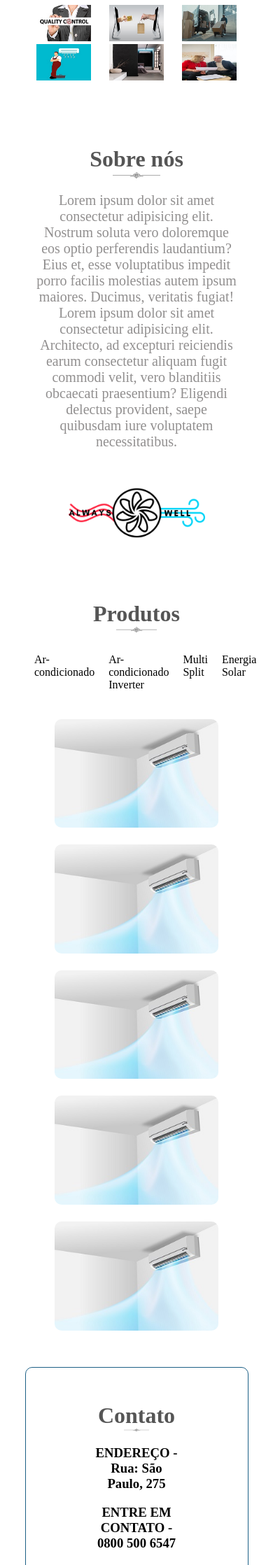
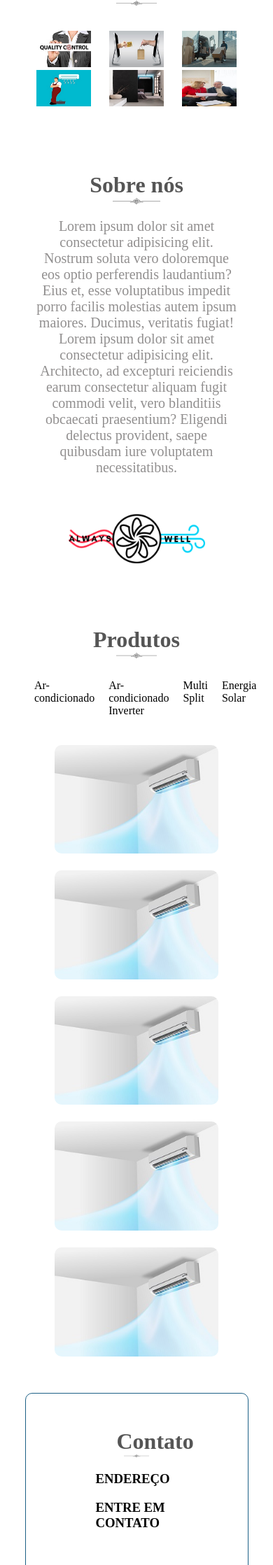
Before and after one commit to gustavo-lopes10/ar_condicionado, a PHP site: page /site-ar-condicionado/ in a window 390 px wide. Shown: the part 1363-3600 px from the top of the page at 70% size. Run offline with PHP 8.4, Linux system fonts and the light colour scheme; some libraries are stand-ins or nearby versions.

Commit message:
Alteração do contato

```diff
--- a/css/style.css
+++ b/css/style.css
@@ -40,8 +40,8 @@
 /* COMEÇO DO GERAL  */
 body{
     cursor: url(../img/cursor.cur), default;
-    margin-left: 0;
-    margin-right: 0;
+    margin: 0;
+    padding: 0;
 }
 
 .imagem{
@@ -145,6 +145,7 @@
     text-align: center;
     margin-top: 0px;
     margin-bottom: 0px;
+    padding: 0px 30px;
 }
 
 .linha{
@@ -240,8 +241,14 @@
 }
 
 .em_linha_contato{
-    text-align: center;
+    display: flex;
+    text-align: left;
     margin-top: 20px;
+    margin-bottom: 80px;
+}
+
+.linha_contato{
+    padding-left: 200px;
 }
 
 input{
@@ -284,6 +291,7 @@
     padding: 15px 15px 10px 15px;
     background-color: rgb(201, 198, 194);
     float: right;
+    margin-right: 10px;
 }
 /* ######## FIM DO FOOTER ########### */
 
@@ -343,6 +351,9 @@
     }
     .em_linha{
         display: block;
+    }
+    .linha_contato{
+        padding-left: 20px;
     }
     .espaco{
        padding: 50px;
@@ -435,6 +446,13 @@
      .espaco{
         padding: 50px 100px 50px 100px;
      }
+     .em_linha_contato{
+        display: block;
+        text-align: left;
+    }
+    .linha_contato{
+        padding-left: 0px;
+    }
      .icone{
         width: 15%;
      }
--- a/footer.html
+++ b/footer.html
@@ -10,34 +10,34 @@
 <footer>
     <div class="em_linha">
         <div class="responsivo">
-            <img src="img/ar_condicionado.png" alt="" class="imagem_contato">
+            <img src="img/ar_condicionado.png" alt="ar condicionado" class="imagem_contato">
         </div>
         <div class="espaco">
             <h1 class="titulo">Contato</h1>
             <img src="ícones/linha.svg" alt="linha" class="icone_texto">
             <div class="em_linha_contato">
-                <h3>ENDEREÇO - Rua: São Paulo, 275</h3>
-                <h3>ENTRE EM CONTATO - 0800 500 6547</h3>
-                <br><br>
+                <h3>ENDEREÇO</h3>
+                <h3 class="linha_contato">ENTRE EM CONTATO</h3>
+            </div>
         <form action="index.php">
-                <h3>ENVIE-NOS UMA MENSAGEM</h3>
-            </div>
+            <h3>ENVIE-NOS UMA MENSAGEM</h3>
             <div class="input">
                 <div class=""><input type="text" placeholder="Nome">
                 <input type="text" placeholder="E-mail"></div><br><br>
                 <div><input type="text" placeholder="Mensagem"></div>
             </div>
 
-            <div class="em_linha_contato">
-                    <button class="botao" role="button">
-                        Enviar
-                    </button>
+        <div class="linha_contato">
+                <button class="botao" role="button">
+                    Enviar
+                </button>
+        </div>
                 <div class="linha_icones">
                     <a href=""><img src="ícones/icone_fb.svg" alt="icone fecebook" class="icone"></a>
                     <a href=""><img src="ícones/icone_insta.svg" alt="icone instagram" class="icone"></a>
                 </div>
+
         </form>
-            </div>
         </div>
 </footer>
 <!-- fim do rodapé -->
```
Also changed, not shown: index.php (+38 -36 lines).
